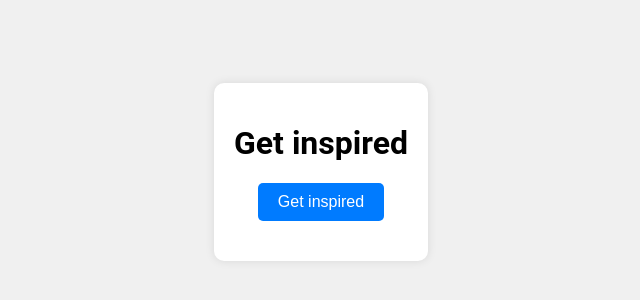
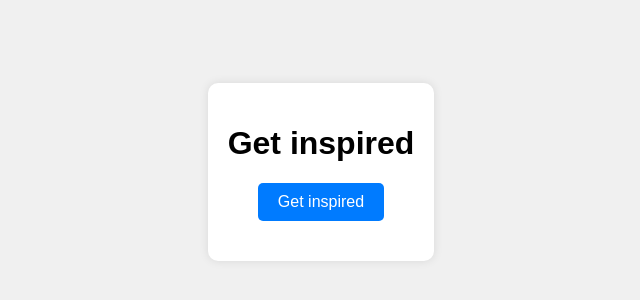
Before and after one commit to nosterix30/Inspiration, a plain HTML site: page index.html in a window 1280 px wide. Shown: the part 236-536 px from the top of the page, 319-959 px from the left. Drawn offline with Linux system fonts and the light colour scheme.

Commit message:
Update index.html

```diff
--- a/index.html
+++ b/index.html
@@ -3,10 +3,10 @@
 <head>
     <meta charset="UTF-8">
     <meta name="viewport" content="width=device-width, initial-scale=1.0">
-    <title>Idee Generator</title>
+    <title>Get inspired</title>
     <style>
         body {
-            font-family: Roboto, sans-serif;
+            font-family: Raleway, sans-serif;
             display: flex;
             justify-content: center;
             align-items: center;
```
